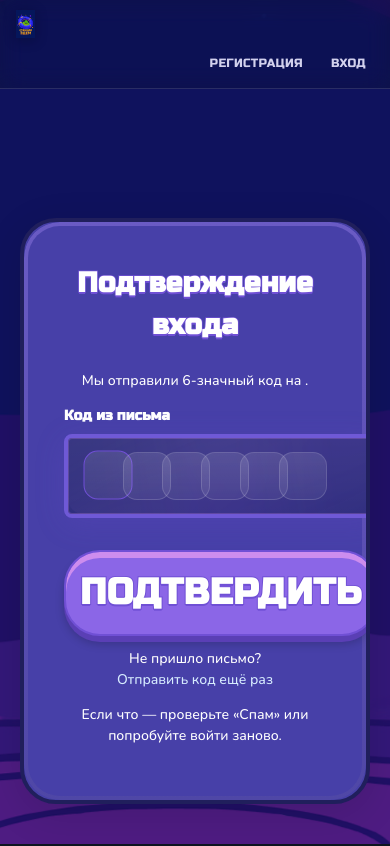
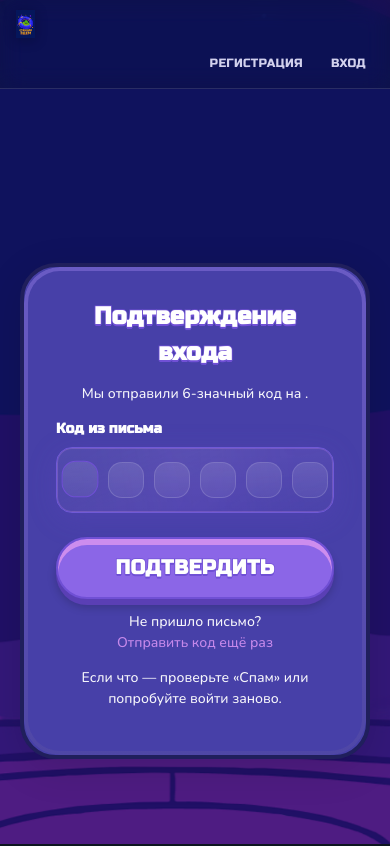
Before and after one commit to ArtemProkopev/station-eden, a Next.js app in the folder apps/web/: page /login/verify in a window 390 px wide. Shown: the top 846 px of the page. Built offline with nearby package versions, Linux system fonts and the light colour scheme; no server answers.

Commit message:
fix(verify, otp-input): устойчивый горизонтальный ряд слотов, центрирование и адаптив

```diff
--- /dev/null
+++ b/apps/web/src/app/login/verify/page.module.css
@@ -0,0 +1,342 @@
+/* sr-only */
+.sr-only {
+	position: absolute !important;
+	width: 1px !important;
+	height: 1px !important;
+	padding: 0 !important;
+	margin: -1px !important;
+	overflow: hidden !important;
+	clip: rect(0, 0, 0, 0) !important;
+	white-space: nowrap !important;
+	border: 0 !important;
+}
+
+/* фон */
+.bg {
+	position: fixed;
+	inset: 0;
+	z-index: 0;
+	background-image: url('/login-background.png');
+	background-size: cover;
+	background-position: center;
+}
+
+/* контейнер */
+.container {
+	min-height: 100vh;
+	display: flex;
+	align-items: center;
+	justify-content: center;
+	padding: 20px;
+	font-family: 'Nunito', sans-serif;
+	position: relative;
+	z-index: 1;
+}
+
+/* карточка */
+.card {
+	--placeholder: rgba(255, 255, 255, 0.75);
+	background: #4740a8;
+	padding: 2.5rem;
+	border-radius: 36px;
+	box-shadow: 0 10px 40px rgba(0, 0, 0, 0.12);
+	backdrop-filter: blur(12px);
+	max-width: 520px;
+	width: 100%;
+	text-align: center;
+	border: 4px solid #201f5c;
+	position: relative;
+	overflow: hidden;
+	animation: se-fade-in-up 320ms ease-out both;
+	animation-delay: 40ms;
+}
+.card::before {
+	content: '';
+	position: absolute;
+	inset: 0;
+	border-radius: 36px;
+	padding: 4px;
+	background: linear-gradient(to bottom, #6a5bc4, #4f47a6);
+	mask:
+		linear-gradient(#000 0 0) content-box,
+		linear-gradient(#000 0 0);
+	-webkit-mask:
+		linear-gradient(#000 0 0) content-box,
+		linear-gradient(#000 0 0);
+	mask-composite: exclude;
+	-webkit-mask-composite: xor;
+	pointer-events: none;
+}
+
+/* заголовок */
+.title {
+	margin: 0 0 12px 0;
+	font-size: 28px;
+	color: #fff;
+	font-family: 'RussoOne', sans-serif;
+	-webkit-text-stroke: 1.5px #7050d5;
+	paint-order: stroke fill;
+	text-shadow: 0 2px 0 #7050d5;
+}
+
+/* лид */
+.lead {
+	margin: 6px 0 14px;
+	color: #fff;
+	opacity: 0.95;
+}
+
+/* форма */
+.form {
+	display: grid;
+	gap: 1.5rem;
+	animation: se-fade-in-up 320ms ease-out both;
+	animation-delay: 80ms;
+}
+.isShaking {
+	animation: se-shake-x 320ms ease-out;
+}
+.fieldset {
+	border: 0;
+	margin: 0;
+	padding: 0;
+	min-inline-size: 0;
+}
+.inputGroup {
+	text-align: left;
+	animation: se-fade-in-up 320ms ease-out both;
+}
+.inputGroup + .inputGroup {
+	margin-top: 4px;
+}
+
+/* обёртка и инпут пароля */
+.inputWrap {
+	position: relative;
+}
+.input {
+	padding: 14px 64px 14px 16px;
+	border: 4px solid #201f5c;
+	border-radius: 8px;
+	font-size: 16px;
+	width: 100%;
+	transition:
+		border-color 0.2s,
+		box-shadow 0.2s,
+		transform 0.12s ease;
+	background-color: #2c2b7b;
+	color: #fff;
+	font-family: 'Nunito', sans-serif;
+}
+.input::placeholder {
+	color: var(--placeholder);
+	opacity: 1;
+}
+.input:focus {
+	outline: none;
+	border-color: #6f59d6;
+	box-shadow: 0 0 0 3px rgba(205, 141, 238, 0.2);
+}
+
+/* метка */
+.label {
+	display: block;
+	font-size: 14px;
+	font-weight: 600;
+	margin-bottom: 8px;
+	color: #fff;
+	font-family: 'RussoOne', sans-serif;
+}
+
+/* кнопка-глаз */
+.toggleBtn {
+	position: absolute;
+	top: 50%;
+	right: 10px;
+	transform: translateY(-50%);
+	width: 40px;
+	height: 40px;
+	display: inline-flex;
+	align-items: center;
+	justify-content: center;
+	border: 0;
+	background: transparent;
+	color: var(--placeholder);
+	opacity: 0.95;
+	cursor: pointer;
+	border-radius: 8px;
+	transition:
+		opacity 0.15s ease,
+		transform 0.08s ease,
+		background 0.12s ease;
+}
+.toggleBtn:hover {
+	opacity: 1;
+	background: rgba(255, 255, 255, 0.06);
+}
+.toggleBtn:active {
+	transform: translateY(-50%) scale(0.98);
+}
+.toggleBtn:focus-visible {
+	outline: none;
+	box-shadow: 0 0 0 2px rgba(205, 141, 238, 0.35);
+	border-radius: 8px;
+}
+
+/* ===== OTP =====
+   НИЧЕГО не переопределяем по layout у корня компонента.
+   Только переменные размеров + базовый блочный бокс. */
+.otp {
+	display: block; /* корневой див ведёт себя как обычный блок */
+	width: 100%;
+	/* тонкая настройка размеров слотов компонента */
+	--slot-size: clamp(36px, 6vw, 56px);
+	--slot-gap: 10px;
+}
+
+/* кнопка */
+.button {
+	padding: 14px;
+	background: #8b66e7;
+	color: #fff;
+	border: 2px solid #7050d5;
+	border-radius: 36px;
+	font-size: 20px;
+	font-weight: 700;
+	cursor: pointer;
+	width: 100%;
+	letter-spacing: 0.5px;
+	font-family: 'RussoOne', sans-serif;
+	-webkit-text-stroke: 1.5px #7050d5;
+	paint-order: stroke fill;
+	text-shadow: 0 2px 0 #7050d5;
+	box-shadow:
+		0 6px 0 #5a3fb5,
+		0 8px 10px rgba(0, 0, 0, 0.2),
+		inset 0 6px 0 #cd8dee;
+	transition: all 0.1s ease;
+	position: relative;
+	top: 0;
+	animation: se-fade-in-up 320ms ease-out both;
+	animation-delay: 240ms;
+}
+.button:hover {
+	background: #7a5ad6;
+	box-shadow:
+		0 4px 0 #5a3fb5,
+		0 6px 8px rgba(0, 0, 0, 0.15),
+		inset 0 6px 0 #cd8dee;
+	top: 2px;
+}
+.button:active {
+	background: #6a4ec5;
+	box-shadow:
+		0 2px 0 #5a3fb5,
+		0 4px 6px rgba(0, 0, 0, 0.1),
+		inset 0 6px 0 #cd8dee;
+	top: 4px;
+	transform: translateY(2px);
+}
+.button:disabled,
+.button[aria-disabled='true'],
+.button:disabled:hover,
+.button[aria-disabled='true']:hover,
+.button:disabled:active,
+.button[aria-disabled='true']:active {
+	opacity: 0.6;
+	cursor: not-allowed;
+	background: #8b66e7;
+	border: 2px solid #7050d5;
+	text-shadow: 0 2px 0 #7050d5;
+	box-shadow:
+		0 6px 0 #5a3fb5,
+		0 8px 10px rgba(0, 0, 0, 0.2),
+		inset 0 6px 0 #cd8dee;
+	top: 0;
+	transform: none;
+}
+
+/* сообщения */
+.ok {
+	color: #b5ffcf;
+	margin-top: 1rem;
+	font-family: 'Nunito', sans-serif;
+}
+.error {
+	color: #ffd5d5;
+	margin-top: 1rem;
+	font-family: 'Nunito', sans-serif;
+}
+.helper {
+	margin-top: 12px;
+	color: #fff;
+	opacity: 0.95;
+}
+
+/* линк-кнопка */
+.linkButton {
+	background: transparent;
+	border: 0;
+	padding: 0;
+	color: #cd8dee;
+	text-decoration: none;
+	font-weight: 600;
+	font-family: 'Nunito', sans-serif;
+	cursor: pointer;
+}
+.linkButton:hover {
+	text-decoration: underline;
+}
+
+/* motion-safe */
+@media (prefers-reduced-motion: no-preference) {
+	@keyframes se-fade-in-up {
+		from {
+			opacity: 0;
+			transform: translateY(8px);
+		}
+		to {
+			opacity: 1;
+			transform: translateY(0);
+		}
+	}
+	@keyframes se-shake-x {
+		0%,
+		100% {
+			transform: translateX(0);
+		}
+		20% {
+			transform: translateX(-4px);
+		}
+		40% {
+			transform: translateX(4px);
+		}
+		60% {
+			transform: translateX(-3px);
+		}
+		80% {
+			transform: translateX(2px);
+		}
+	}
+}
+
+/* адаптив */
+@media (max-width: 520px) {
+	.card {
+		padding: 2rem;
+	}
+	.title {
+		font-size: 24px;
+	}
+}
+@media (max-width: 360px) {
+	.card {
+		padding: 1.5rem;
+	}
+	.title {
+		font-size: 22px;
+	}
+	.button {
+		font-size: 18px;
+	}
+}
--- a/apps/web/src/app/login/verify/page.tsx
+++ b/apps/web/src/app/login/verify/page.tsx
@@ -3,15 +3,57 @@
 import OTPInput from '@/src/components/ui/OTPInput'
 import { api } from '@/src/lib/api'
 import { useRouter, useSearchParams } from 'next/navigation'
-import { useEffect, useState } from 'react'
-import styles from '../page.module.css'
+import { useEffect, useMemo, useState } from 'react'
+import styles from './page.module.css'
+
+function EyeIcon() {
+	return (
+		<svg
+			viewBox='0 0 24 24'
+			aria-hidden='true'
+			fill='none'
+			stroke='currentColor'
+			strokeWidth='2.5'
+			strokeLinecap='round'
+			strokeLinejoin='round'
+			focusable='false'
+			width='20'
+			height='20'
+		>
+			<path d='M1 12s4-7 11-7 11 7 11 7-4 7-11 7S1 12 1 12z' />
+			<circle cx='12' cy='12' r='3' />
+		</svg>
+	)
+}
+function EyeOffIcon() {
+	return (
+		<svg
+			viewBox='0 0 24 24'
+			aria-hidden='true'
+			fill='none'
+			stroke='currentColor'
+			strokeWidth='2.5'
+			strokeLinecap='round'
+			strokeLinejoin='round'
+			focusable='false'
+			width='20'
+			height='20'
+		>
+			<path d='M17.94 17.94A10.94 10.94 0 0 1 12 20C5 20 1 12 1 12a21.8 21.8 0 0 1 4.22-4.92' />
+			<path d='M9.88 9.88a3 3 0 1 0 4.24 4.24' />
+			<path d='M10.58 4.1A10.94 10.94 0 0 1 12 4c7 0 11 8 11 8a21.77 21.77 0 0 1-3.12 3.91' />
+			<line x1='1' y1='1' x2='23' y2='23' />
+		</svg>
+	)
+}
 
 export default function VerifyEmailCodePage() {
 	const router = useRouter()
 	const sp = useSearchParams()
+
 	const email = sp.get('email') || ''
 	const next = sp.get('next') || '/profile'
-	const mode = sp.get('mode') // 'set_password' | null
+	const mode = sp.get('mode')
 
 	const [code, setCode] = useState('')
 	const [newPassword, setNewPassword] = useState('')
@@ -22,6 +64,14 @@ export default function VerifyEmailCodePage() {
 	const [busy, setBusy] = useState(false)
 	const [resending, setResending] = useState(false)
 	const [resendMsg, setResendMsg] = useState<string | null>(null)
+	const [shake, setShake] = useState(false)
+
+	const canSubmit = useMemo(() => {
+		if (busy) return false
+		if (mode === 'set_password')
+			return code.length === 6 && newPassword.length >= 8
+		return code.length === 6
+	}, [busy, mode, code.length, newPassword.length])
 
 	async function doVerify() {
 		setErr(null)
@@ -36,12 +86,13 @@ export default function VerifyEmailCodePage() {
 				await api.me()
 			} catch {}
 			setOk(true)
-			if (typeof window !== 'undefined') {
+			if (typeof window !== 'undefined')
 				window.dispatchEvent(new Event('session-changed'))
-			}
 			router.replace(next)
 		} catch (e: any) {
 			setErr(e?.message || 'Неверный или просроченный код')
+			setShake(true)
+			setTimeout(() => setShake(false), 340)
 		} finally {
 			setBusy(false)
 		}
@@ -49,9 +100,9 @@ export default function VerifyEmailCodePage() {
 
 	async function onSubmit(e?: React.FormEvent) {
 		e?.preventDefault()
-		if (!code || code.length < 6) return
-		if (mode === 'set_password' && newPassword.length < 8) {
-			setErr('Пароль должен быть не короче 8 символов')
+		if (!canSubmit) {
+			setShake(true)
+			setTimeout(() => setShake(false), 340)
 			return
 		}
 		await doVerify()
@@ -71,7 +122,6 @@ export default function VerifyEmailCodePage() {
 		}
 	}
 
-	// Автосабмит сразу после ввода 6 цифр (если не требуется пароль)
 	useEffect(() => {
 		if (code.length === 6 && !busy && mode !== 'set_password') {
 			onSubmit()
@@ -79,22 +129,44 @@ export default function VerifyEmailCodePage() {
 		// eslint-disable-next-line react-hooks/exhaustive-deps
 	}, [code, mode])
 
+	const title =
+		mode === 'set_password'
+			? 'Подтвердите email и задайте пароль'
+			: 'Подтверждение входа'
+
 	return (
 		<>
 			<div className={styles.bg} aria-hidden />
-			<div className={styles.container}>
-				<div className={styles.card}>
-					<h1 className={styles.title}>
-						{mode === 'set_password'
-							? 'Подтвердите email и задайте пароль'
-							: 'Подтверждение входа'}
+			<main className={styles.container}>
+				<section className={styles.card} aria-labelledby='verify-title'>
+					<header>
+						<h1 id='verify-title' className={styles.title}>
+							{title}
 						</h1>
+					</header>
 
-					<p className={styles.signupText}>
+					<p className={styles.lead} id='lead'>
 						Мы отправили 6-значный код на <b>{email}</b>.
 					</p>
 
-					<form onSubmit={onSubmit} className={styles.form}>
+					<form
+						onSubmit={onSubmit}
+						className={`${styles.form} ${shake ? styles.isShaking : ''}`}
+						onAnimationEnd={() => shake && setShake(false)}
+						noValidate
+						aria-describedby={
+							err
+								? 'verify-error'
+								: resendMsg
+									? 'verify-resend'
+									: ok
+										? 'verify-ok'
+										: 'lead'
+						}
+					>
+						<fieldset className={styles.fieldset}>
+							<legend className='sr-only'>Подтверждение кода</legend>
+
 							<div className={styles.inputGroup}>
 								<label htmlFor='code' className={styles.label}>
 									Код из письма
@@ -109,25 +181,29 @@ export default function VerifyEmailCodePage() {
 										setCode(v.replace(/\D/g, '').slice(0, 6))
 										if (err) setErr(null)
 									}}
-								onComplete={v => {
-									setCode(v)
-								}}
+									onComplete={v => setCode(v)}
 									autoFocus
 									disabled={busy}
 									error={!!err}
 									ariaLabel='Код подтверждения из письма'
-								className={styles.input}
+									className={styles.otp}
 								/>
 							</div>
+						</fieldset>
 
 						{mode === 'set_password' && (
+							<fieldset className={styles.fieldset}>
+								<legend className='sr-only'>Установка нового пароля</legend>
+
 								<div className={styles.inputGroup}>
 									<label htmlFor='newPassword' className={styles.label}>
 										Новый пароль
 									</label>
+
 									<div className={styles.inputWrap}>
 										<input
 											id='newPassword'
+											name='new-password'
 											required
 											type={show ? 'text' : 'password'}
 											autoComplete='new-password'
@@ -136,6 +212,12 @@ export default function VerifyEmailCodePage() {
 											value={newPassword}
 											onChange={e => setNewPassword(e.target.value)}
 											className={styles.input}
+											aria-invalid={
+												newPassword.length > 0
+													? newPassword.length < 8
+													: undefined
+											}
+											aria-describedby='pw-hint'
 										/>
 										<button
 											type='button'
@@ -145,34 +227,23 @@ export default function VerifyEmailCodePage() {
 											onClick={() => setShow(s => !s)}
 											title={show ? 'Скрыть пароль' : 'Показать пароль'}
 										>
-										{/* простая иконка — можно переиспользовать из страницы логина */}
-										<svg
-											viewBox='0 0 24 24'
-											aria-hidden='true'
-											fill='none'
-											stroke='currentColor'
-											strokeWidth='2.5'
-											strokeLinecap='round'
-											strokeLinejoin='round'
-											width='20'
-											height='20'
-										>
-											<path d='M1 12s4-7 11-7 11 7 11 7-4 7-11 7S1 12 1 12z' />
-											<circle cx='12' cy='12' r='3' />
-										</svg>
+											{show ? <EyeOffIcon /> : <EyeIcon />}
 										</button>
 									</div>
+
+									<p id='pw-hint' className={styles.pwHint}>
+										Минимум 8 символов. Лучше сочетать буквы, цифры и
+										спецсимволы.
+									</p>
 								</div>
+							</fieldset>
 						)}
 
 						<button
 							type='submit'
-							className={styles.button}
-							disabled={
-								busy ||
-								code.length < 6 ||
-								(mode === 'set_password' && newPassword.length < 8)
-							}
+							className={`${styles.button} ${busy ? styles.loading : ''}`}
+							disabled={!canSubmit}
+							aria-disabled={!canSubmit}
 						>
 							{busy
 								? 'Проверяем…'
@@ -180,35 +251,51 @@ export default function VerifyEmailCodePage() {
 									? 'ПОДТВЕРДИТЬ И СОХРАНИТЬ ПАРОЛЬ'
 									: 'ПОДТВЕРДИТЬ'}
 						</button>
+
+						{err && (
+							<p id='verify-error' className={styles.error} role='alert'>
+								{err}
+							</p>
+						)}
+						{ok && (
+							<p
+								id='verify-ok'
+								className={styles.ok}
+								role='status'
+								aria-live='polite'
+							>
+								Готово!
+							</p>
+						)}
+						{resendMsg && (
+							<p
+								id='verify-resend'
+								className={styles.ok}
+								role='status'
+								aria-live='polite'
+							>
+								{resendMsg}
+							</p>
+						)}
 					</form>
 
-					{err && <p className={styles.error}>{err}</p>}
-					{ok && <p className={styles.ok}>Готово!</p>}
-					{resendMsg && <p className={styles.ok}>{resendMsg}</p>}
-
-					<p className={styles.signupText} style={{ marginTop: 12 }}>
+					<p className={styles.helper}>
 						Не пришло письмо?{' '}
 						<button
 							type='button'
 							onClick={onResend}
 							disabled={resending}
-							className={styles.link}
-							style={{
-								background: 'transparent',
-								border: 0,
-								padding: 0,
-								cursor: 'pointer',
-							}}
+							className={styles.linkButton}
 						>
 							{resending ? 'Отправляем…' : 'Отправить код ещё раз'}
 						</button>
 					</p>
 
-					<p className={styles.signupText} style={{ marginTop: 6 }}>
+					<p className={styles.helper}>
 						Если что — проверьте «Спам» или попробуйте войти заново.
 					</p>
-				</div>
-			</div>
+				</section>
+			</main>
 		</>
 	)
 }
--- a/apps/web/src/components/ui/OTPInput.module.css
+++ b/apps/web/src/components/ui/OTPInput.module.css
@@ -1,17 +1,17 @@
-/* Design tokens (локальные переменные контейнера) */
+/* ===== Tokens ===== */
 .root {
-	--slot-size: 56px;
+	--slot-size: clamp(36px, 6.2vw, 56px); /* адаптивный размер квадрата */
 	--slot-gap: 10px;
 	--radius: 16px;
 	--bg: rgba(255, 255, 255, 0.06);
 	--stroke: rgba(255, 255, 255, 0.16);
-	--accent: #cd8dee; /* фирменные фиолетовые */
-	--accent-2: #7050d5; /* фирменные фиолетовые (тёмнее) */
+	--accent: #cd8dee;
+	--accent-2: #7050d5;
 	--error: #ff4d4f;
 
 	position: relative;
 	width: 100%;
-	padding: 18px;
+	padding: 14px; /* поменьше, чтобы контейнер не выглядел «пустым» */
 	border-radius: var(--radius);
 	background: linear-gradient(
 		180deg,
@@ -25,11 +25,10 @@
 		box-shadow 200ms ease,
 		transform 120ms ease;
 	backdrop-filter: blur(6px);
+	box-sizing: border-box;
 }
 
-/* Состояния через data-* атрибуты */
 .root[data-focused] {
-	/* было бирюзовым — теперь фирменный фиолетовый */
 	border-color: #6f59d6;
 	box-shadow:
 		0 6px 30px rgba(112, 80, 213, 0.18),
@@ -47,16 +46,20 @@
 	pointer-events: none;
 }
 
+/* скрытый input на всю область, ловит фокус/клавиатуру/one-time-code */
 .hiddenInput {
 	position: absolute;
 	inset: 0;
+	width: 100%;
+	height: 100%;
 	opacity: 0;
-	pointer-events: none;
-	width: 0;
-	height: 0;
+	border: 0;
+	background: transparent;
+	color: transparent;
+	caret-color: transparent;
 }
 
-/* Фоновая «жидкая» подложка на всю ширину */
+/* фон */
 .liquid {
 	position: absolute;
 	inset: 0;
@@ -64,7 +67,6 @@
 	overflow: hidden;
 	z-index: 0;
 }
-
 .liquid::before,
 .liquid::after {
 	content: '';
@@ -79,8 +81,7 @@
 			no-repeat,
 		radial-gradient(
 				50% 50% at 70% 60%,
-				/* заменили бирюзовый на фирменный розово-фиолетовый */
-					rgba(205, 141, 238, 0.12),
+				rgba(205, 141, 238, 0.12),
 				transparent 60%
 			)
 			no-repeat;
@@ -99,23 +100,29 @@
 	animation-direction: reverse;
 }
 
-/* Рельса ячеек. Колонки задаём через var(--len) из inline style */
+/* ===== Горизонтальный трек =====
+   Рисуем именно 6 колонок фиксированной ширины (адаптивной через clamp),
+   всегда в один ряд. Если ширины не хватает — ряд не «ломается», можно
+   дополнительно уменьшить clamp или дать горизонтальный скролл (закомментировано). */
 .track {
 	position: relative;
 	z-index: 1;
 	display: grid;
-	/* раньше было 1fr, теперь авторазмер — слоты сами центруются */
-	grid-template-columns: repeat(var(--len), auto);
+	grid-auto-flow: column;
+	grid-template-columns: repeat(var(--len), var(--slot-size));
 	gap: var(--slot-gap);
+	justify-content: center;
 	align-items: center;
-	justify-content: center; /* центрируем всю группу */
+	/* при экстремально узких контейнерах можно раскомментировать:
+     overflow-x: auto;
+     padding-bottom: 4px; */
 }
 
-/* Слот */
+/* ===== Квадрат ячейки ===== */
 .slot {
 	position: relative;
-	aspect-ratio: 1 / 1;
-	height: var(--slot-size);
+	inline-size: var(--slot-size);
+	block-size: var(--slot-size);
 	border-radius: 14px;
 	background: var(--bg);
 	border: 1px solid var(--stroke);
@@ -126,6 +133,7 @@
 		border-color 200ms ease,
 		background 200ms ease;
 	overflow: hidden;
+	box-sizing: border-box;
 }
 .slot::after {
 	content: '';
@@ -141,45 +149,42 @@
 }
 .slot[data-active] {
 	transform: translateY(-1px) scale(1.02);
-	/* было rgba(110, 231, 255, 0.55) */
 	border-color: #7050d5;
 }
 .slot[data-filled] {
-	/* было rgba(124, 58, 237, 0.4) */
 	border-color: #cd8dee;
 	animation: otp-pop 140ms ease;
 	background: linear-gradient(
 		180deg,
-		/* было rgba(124, 58, 237, 0.14) */ rgba(205, 141, 238, 0.14),
+		rgba(205, 141, 238, 0.14),
 		rgba(255, 255, 255, 0.02)
 	);
 }
 
-/* Символ */
+/* цифра */
 .char {
 	font-feature-settings:
 		'tnum' on,
 		'ss01' on;
 	font-variant-numeric: tabular-nums;
-	font-size: 28px;
+	font-size: clamp(18px, 5vw, 24px);
 	line-height: 1;
 	letter-spacing: 0.04em;
 	color: #fff;
 	text-shadow: 0 0 18px rgba(124, 58, 237, 0.35);
 }
 
-/* Каретка */
+/* каретка */
 .caret {
 	position: absolute;
 	width: 2px;
 	height: 42%;
-	/* использует фирменный градиент */
 	background: linear-gradient(180deg, var(--accent), var(--accent-2));
 	border-radius: 2px;
 	animation: otp-caret 1s steps(1) infinite;
 }
 
-/* Анимации */
+/* ===== Анимации ===== */
 @keyframes otp-caret {
 	0%,
 	49% {
@@ -227,13 +232,16 @@
 	}
 }
 
-/* Мобильная адаптация */
+/* ===== Брейкпоинты: чуть компактнее на узких ===== */
 @media (max-width: 520px) {
 	.root {
-		--slot-size: 48px;
+		--slot-size: clamp(34px, 8vw, 48px);
 		--slot-gap: 8px;
 	}
-	.char {
-		font-size: 24px;
+}
+@media (max-width: 360px) {
+	.root {
+		--slot-size: clamp(30px, 9vw, 42px);
+		--slot-gap: 6px;
 	}
 }
--- a/apps/web/src/components/ui/OTPInput.tsx
+++ b/apps/web/src/components/ui/OTPInput.tsx
@@ -57,6 +57,7 @@ const OTPInput = forwardRef<OTPInputHandle, OTPInputProps>(function OTPInput(
 ) {
 	const rid = useId()
 	const inputId = id || `otp-${rid}`
+
 	const [internal, setInternal] = useState<string>(
 		clampDigits(value ?? '', length)
 	)
@@ -154,10 +155,8 @@ const OTPInput = forwardRef<OTPInputHandle, OTPInputProps>(function OTPInput(
 			onPaste={onPasteAny}
 			role='group'
 			aria-label={ariaLabel}
-			/* передаём количество слотов в CSS-переменную для grid */
-			style={{ ['--len' as any]: String(length) }}
+			style={{ ['--len' as any]: String(length) } as React.CSSProperties}
 		>
-			{/* Скрытое реальное поле ввода */}
 			<input
 				ref={inputRef}
 				id={inputId}
@@ -175,10 +174,9 @@ const OTPInput = forwardRef<OTPInputHandle, OTPInputProps>(function OTPInput(
 				aria-label={ariaLabel}
 			/>
 
-			{/* Фоновая анимация */}
 			<div className={styles.liquid} aria-hidden />
 
-			{/* Трек из слотов */}
+			{/* Горизонтальный ряд слотов */}
 			<div className={styles.track}>
 				{digitsArray.map((d, i) => {
 					const isActive = i === activeIndex && val.length < length
```
Lines whose indentation alone changed are shown as unchanged.
